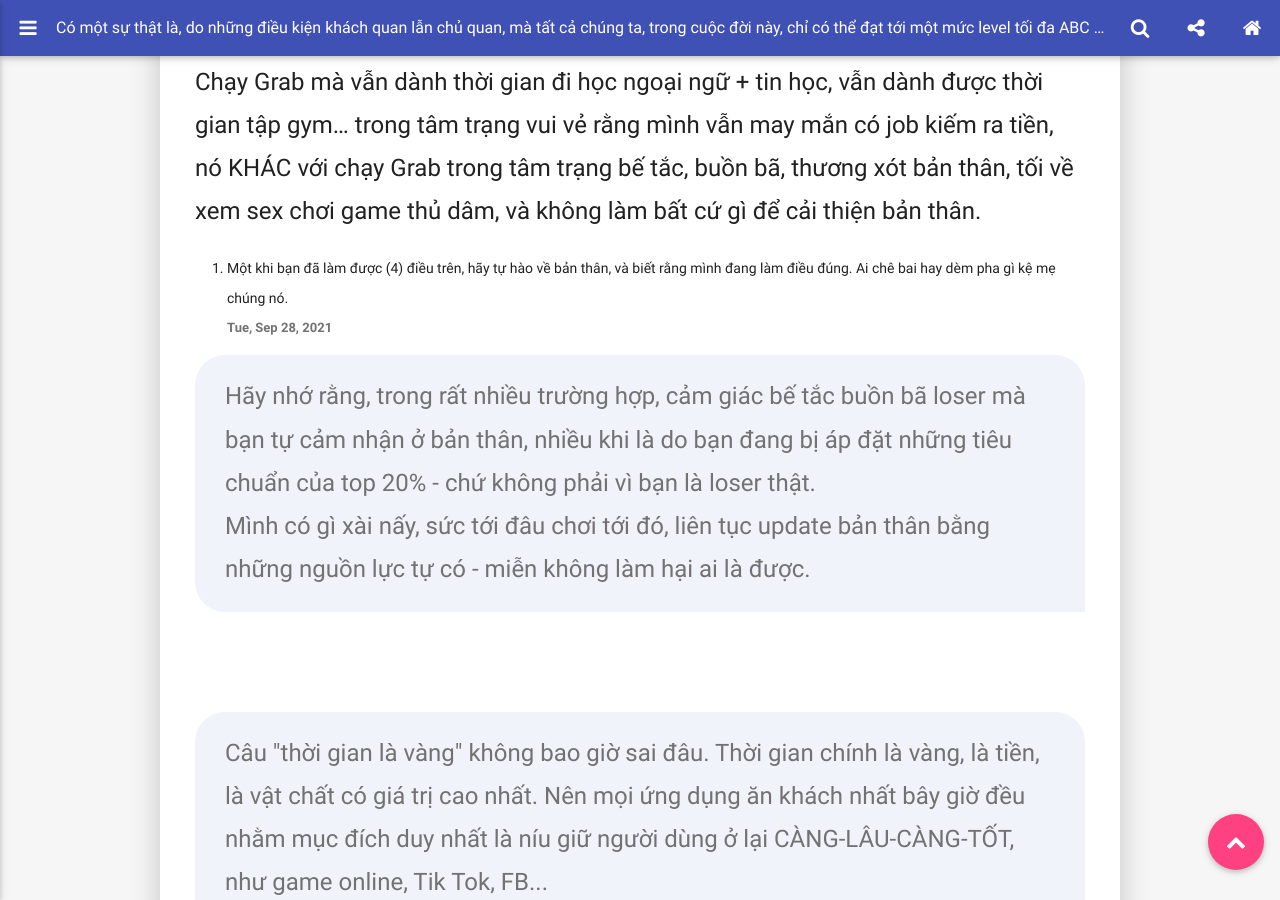
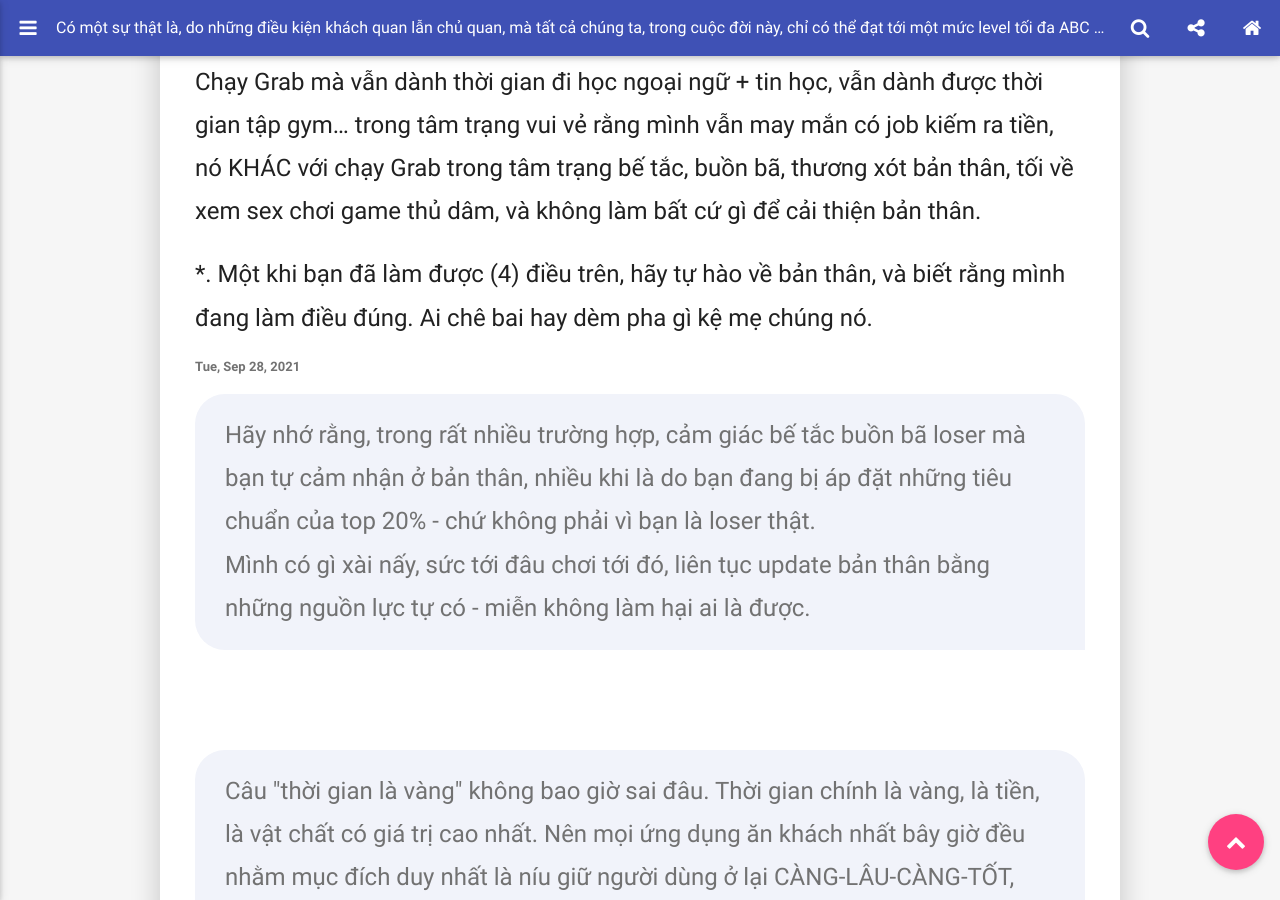
Before and after one commit to tranvietnguyen/blog, a Jekyll site: the page built from _posts/2021-09-28-level-toi-da.md, in a window 1280 px wide and 900 px high, scrolled down 1238 px. Built offline with Jekyll 4.4.1, drawn with Linux system fonts in a browser that asks for light colours; comment, search, counter and statistics services are not loaded; some of the changed lines change nothing that is shown.

Commit message:
sauwr bai

```diff
--- a/_posts/2021-09-28-level-toi-da.md
+++ b/_posts/2021-09-28-level-toi-da.md
@@ -25,7 +25,8 @@ Vậy nên, tôi "gợi ý" một số giải pháp sau cho các bạn, đặc b
 
 Chạy Grab mà vẫn dành thời gian đi học ngoại ngữ + tin học, vẫn dành được thời gian tập gym... trong tâm trạng vui vẻ rằng mình vẫn may mắn có job kiếm ra tiền, nó KHÁC với chạy Grab trong tâm trạng bế tắc, buồn bã, thương xót bản thân, tối về xem sex chơi game thủ dâm, và không làm bất cứ gì để cải thiện bản thân.
 
-5. Một khi bạn đã làm được (4) điều trên, hãy tự hào về bản thân, và biết rằng mình đang làm điều đúng. Ai chê bai hay dèm pha gì kệ mẹ chúng nó. <!--excerpt.s-->
+*. Một khi bạn đã làm được (4) điều trên, hãy tự hào về bản thân, và biết rằng mình đang làm điều đúng. Ai chê bai hay dèm pha gì kệ mẹ chúng nó.
+<!--excerpt.s-->
 <div class="post-copyright"><div class="content">Hãy nhớ rằng, trong rất nhiều trường hợp, cảm giác bế tắc buồn bã loser mà bạn tự cảm nhận ở bản thân, nhiều khi là do bạn đang bị áp đặt những tiêu chuẩn của top 20% - chứ không phải vì bạn là loser thật.<br />
 Mình có gì xài nấy, sức tới đâu chơi tới đó, liên tục update bản thân bằng những nguồn lực tự có - miễn không làm hại ai là được.</div></div>
 <div class="post-copyright"><div class="content">Câu "thời gian là vàng" không bao giờ sai đâu. Thời gian chính là vàng, là tiền, là vật chất có giá trị cao nhất. Nên mọi ứng dụng ăn khách nhất bây giờ đều nhằm mục đích duy nhất là níu giữ người dùng ở lại CÀNG-LÂU-CÀNG-TỐT, như game online, Tik Tok, FB...<br />
```
